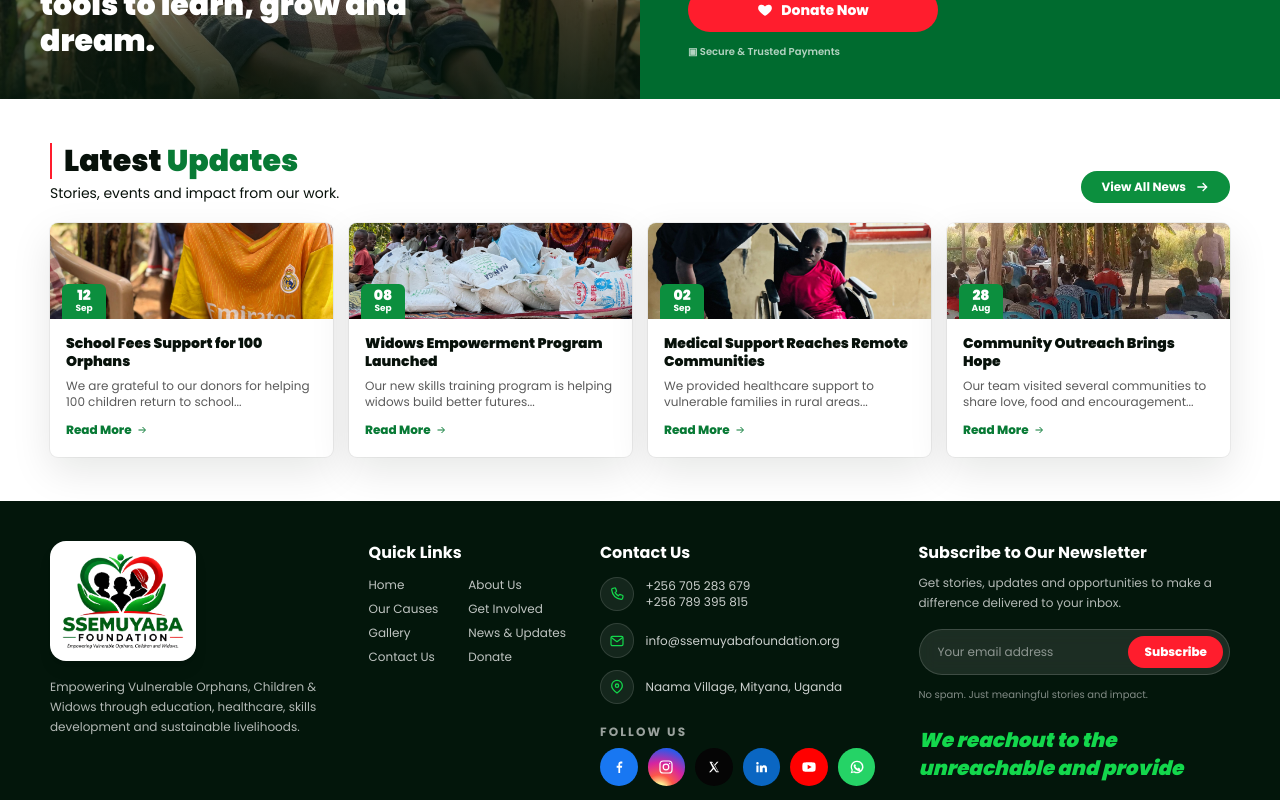
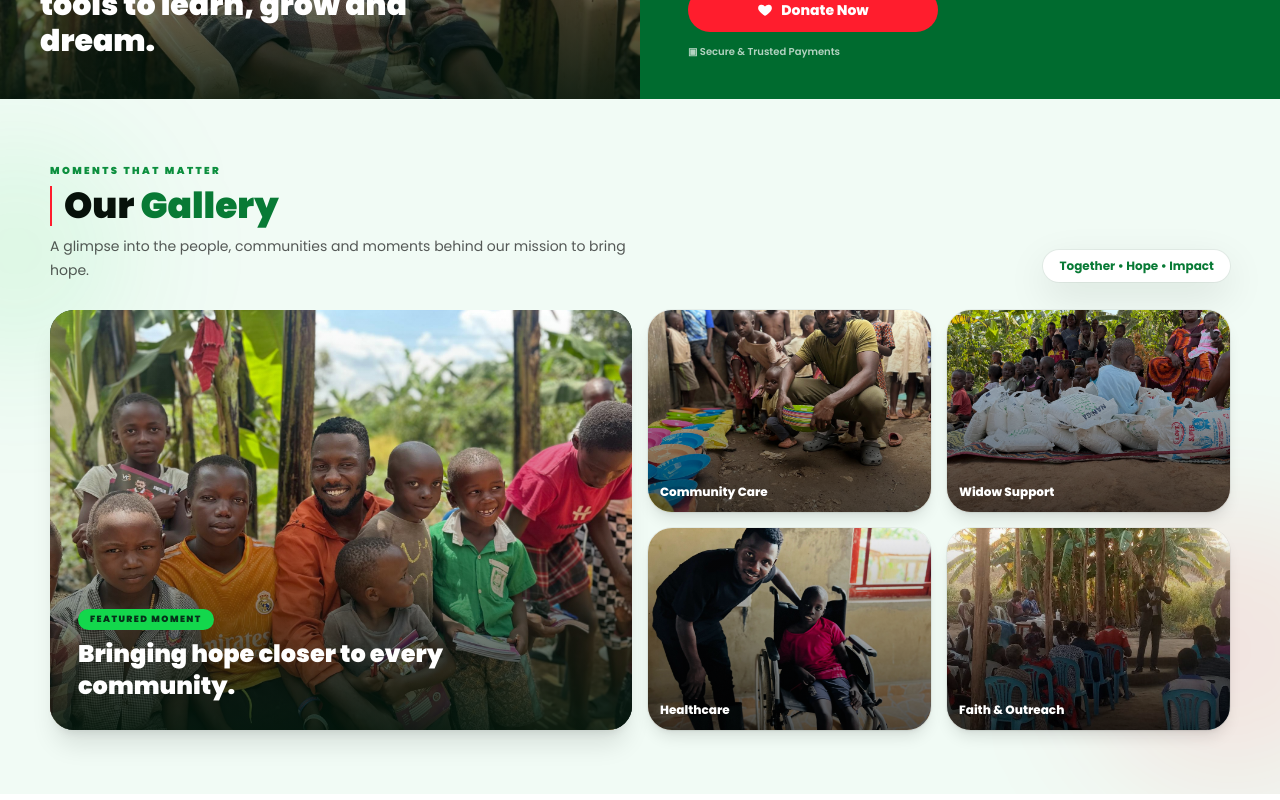
Before and after one commit to ssemuyabadev/sf_frontend, a Next.js app: page / in a window 1280 px wide. Shown: the part 1500-2300 px from the top of the page. Built offline with nearby package versions, Linux system fonts and the light colour scheme.

Commit message:
Add eye-catching gallery section before latest news

```diff
--- a/src/app/page.tsx
+++ b/src/app/page.tsx
@@ -85,6 +85,49 @@ export default function Home(){
    </div>
   </section>
 
+
+
+  <section id="gallery" className="relative overflow-hidden bg-[#f1fbf5] py-12 sm:py-16">
+   <div className="absolute -left-24 top-10 h-56 w-56 rounded-full bg-[#13d74c]/10 blur-3xl"/>
+   <div className="absolute -right-24 bottom-0 h-72 w-72 rounded-full bg-[#ff1d2d]/10 blur-3xl"/>
+   <div className="section-wrap relative z-10">
+    <div className="mb-7 flex flex-col gap-4 sm:flex-row sm:items-end sm:justify-between">
+     <div>
+      <p className="mb-2 text-[10px] font-black uppercase tracking-[0.24em] text-[#0c8f3e]">Moments That Matter</p>
+      <h2 className="border-l-2 border-[#ff1d2d] pl-3 text-3xl font-black sm:text-4xl">Our <span className="text-[#087a35]">Gallery</span></h2>
+      <p className="mt-2 max-w-xl text-sm leading-6 text-black/65">A glimpse into the people, communities and moments behind our mission to bring hope.</p>
+     </div>
+     <span className="inline-flex w-fit items-center rounded-full bg-white px-4 py-2 text-xs font-bold text-[#087a35] shadow-soft ring-1 ring-black/5">Together • Hope • Impact</span>
+    </div>
+    <div className="grid grid-cols-2 gap-3 sm:grid-cols-4 sm:gap-4">
+     <div className="group relative col-span-2 row-span-2 min-h-[300px] overflow-hidden rounded-[1.5rem] bg-[#063019] shadow-xl sm:min-h-[420px]">
+      <Image src="/images/home-hero.jpg" alt="Ssemuyaba Foundation community outreach" fill sizes="(max-width: 640px) 100vw, 50vw" className="object-cover transition duration-700 group-hover:scale-105"/>
+      <div className="absolute inset-0 bg-gradient-to-t from-[#03160b]/90 via-[#03160b]/15 to-transparent"/>
+      <div className="absolute inset-x-0 bottom-0 p-5 text-white sm:p-7">
+       <span className="inline-flex rounded-full bg-[#13d74c] px-3 py-1 text-[9px] font-black uppercase tracking-[0.16em] text-[#063019]">Featured Moment</span>
+       <h3 className="mt-2 text-xl font-black sm:text-2xl">Bringing hope closer to every community.</h3>
+      </div>
+     </div>
+     <div className="group relative min-h-[190px] overflow-hidden rounded-[1.5rem] bg-white shadow-lg ring-1 ring-black/5">
+      <Image src="/images/food-4.jpg" alt="Community food outreach" fill sizes="(max-width: 640px) 50vw, 25vw" className="object-cover transition duration-700 group-hover:scale-110"/>
+      <div className="absolute inset-0 bg-gradient-to-t from-black/65 to-transparent"/><span className="absolute bottom-3 left-3 text-xs font-extrabold text-white">Community Care</span>
+     </div>
+     <div className="group relative min-h-[190px] overflow-hidden rounded-[1.5rem] bg-white shadow-lg ring-1 ring-black/5">
+      <Image src="/images/donation.jpg" alt="Widow empowerment support" fill sizes="(max-width: 640px) 50vw, 25vw" className="object-cover transition duration-700 group-hover:scale-110"/>
+      <div className="absolute inset-0 bg-gradient-to-t from-black/65 to-transparent"/><span className="absolute bottom-3 left-3 text-xs font-extrabold text-white">Widow Support</span>
+     </div>
+     <div className="group relative min-h-[190px] overflow-hidden rounded-[1.5rem] bg-white shadow-lg ring-1 ring-black/5">
+      <Image src="/images/health-1.jpg" alt="Healthcare support in the community" fill sizes="(max-width: 640px) 50vw, 25vw" className="object-cover transition duration-700 group-hover:scale-110"/>
+      <div className="absolute inset-0 bg-gradient-to-t from-black/65 to-transparent"/><span className="absolute bottom-3 left-3 text-xs font-extrabold text-white">Healthcare</span>
+     </div>
+     <div className="group relative min-h-[190px] overflow-hidden rounded-[1.5rem] bg-white shadow-lg ring-1 ring-black/5">
+      <Image src="/images/preaching.jpg" alt="Community preaching and outreach" fill sizes="(max-width: 640px) 50vw, 25vw" className="object-cover transition duration-700 group-hover:scale-110"/>
+      <div className="absolute inset-0 bg-gradient-to-t from-black/65 to-transparent"/><span className="absolute bottom-3 left-3 text-xs font-extrabold text-white">Faith &amp; Outreach</span>
+     </div>
+    </div>
+   </div>
+  </section>
+
   <section id="news" className="bg-white py-9 sm:py-11"><div className="section-wrap"><div className="mb-5 flex items-end justify-between gap-4"><div><h2 className="border-l-2 border-[#ff1d2d] pl-3 text-2xl font-black sm:text-3xl">Latest <span className="text-[#087a35]">Updates</span></h2><p className="mt-1 text-xs sm:text-sm">Stories, events and impact from our work.</p></div><a href="#news" className="hidden items-center gap-2 rounded-full bg-[#0c8f3e] px-5 py-2 text-xs font-bold text-white sm:flex">View All News <ArrowRight className="h-4 w-4"/></a></div>
    <div className="grid gap-4 sm:grid-cols-2 lg:grid-cols-4">{updates.map(item=><article key={item.title} className="overflow-hidden rounded-lg bg-white shadow-soft ring-1 ring-black/5"><div className="relative h-24 overflow-hidden"><Image src={item.image} alt="" fill className="object-cover"/><div className="absolute bottom-0 left-3 grid min-w-11 place-items-center rounded-t-md bg-[#0c8f3e] px-2 py-1 text-white"><span className="text-sm font-black leading-none">{item.date}</span><span className="text-[9px] font-bold">{item.month}</span></div></div><div className="p-4"><h3 className="text-sm font-black leading-tight">{item.title}</h3><p className="mt-2 line-clamp-2 text-xs leading-4 text-black/65">{item.text}</p><a href="#news" className="mt-3 inline-flex items-center gap-1 text-xs font-extrabold text-[#087a35]">Read More <ArrowRight className="h-3 w-3"/></a></div></article>)}</div>
   </div></section>
```
